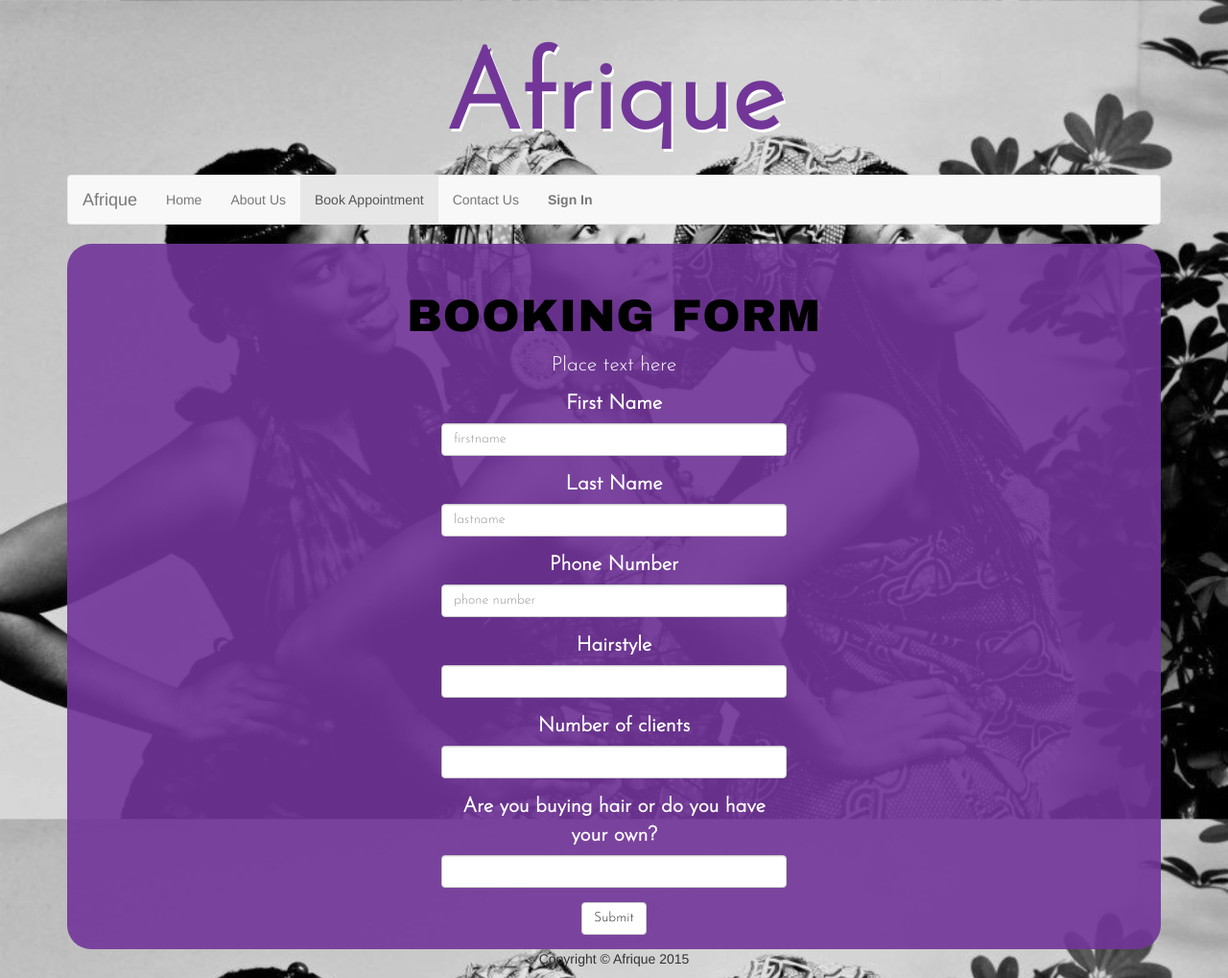
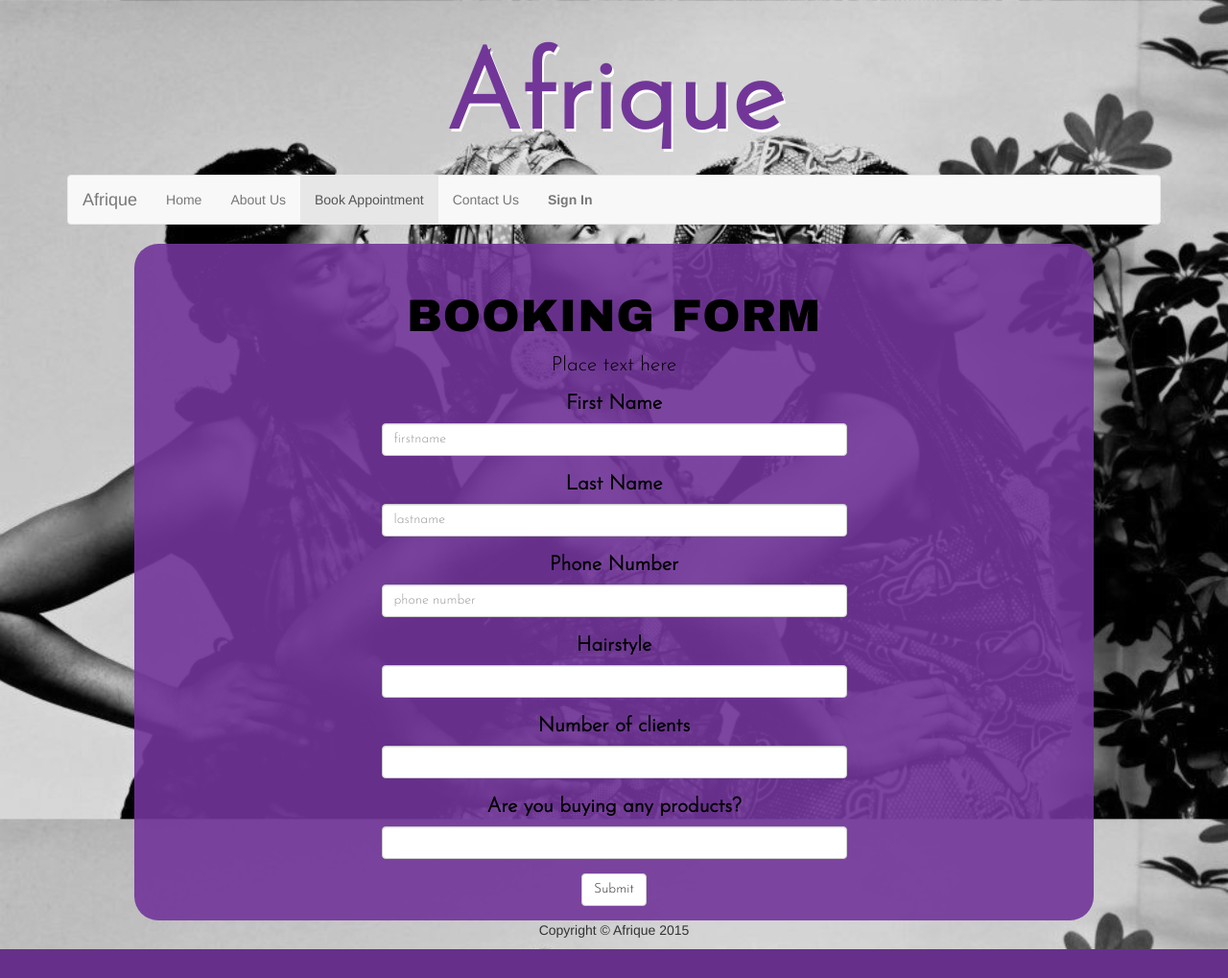
Before and after one commit to oyiza/afrique, a PHP site: page /bookap.php in a window 1280 px wide. Shown: the whole page at 96% size. After the commit the page ends 989 px from the top, so only its background shows below. Run offline with PHP 8.4, Linux system fonts and the light colour scheme; some libraries are stand-ins or nearby versions.

Commit message:
centered the booking form

```diff
--- a/bookap.php
+++ b/bookap.php
@@ -68,51 +68,51 @@
 		<div class="row">
 			 <div class="box">
 				<div class="col-lg-12 text-center">
-				<div class="text-center form" id="booking" align="center">
+				<div class="text-center form center-div" id="booking" style="width: 1000px; color: black">
 					<!--<hr>--><div><br/></div>
 					<h2 class="intro-text text-center book-head"><strong>Booking Form</strong></h2>
 					<!--<hr>-->
 					<p>Place text here</p>
 					<form role="form">
 						<div class="row">
-							<div class="col-xs-4"></div>
-							<div class="form-group col-xs-4">
+							<div class="col-xs-3"></div>
+							<div class="form-group col-xs-6">
 								<label>First Name</label>
 								<input type="text" class="form-control" placeholder="firstname">
 							</div>
 						</div>
 						<div class="row">
-						<div class="col-xs-4"></div>
-							<div class="form-group col-xs-4">
+						<div class="col-xs-3"></div>
+							<div class="form-group col-xs-6">
 								<label>Last Name</label>
 								<input type="text" class="form-control" placeholder="lastname">
 							</div>
 						</div>
 						<div class="row">
-						<div class="col-xs-4"></div>
-							<div class="form-group col-xs-4">
+						<div class="col-xs-3"></div>
+							<div class="form-group col-xs-6">
 								<label>Phone Number</label>
 								<input type="number" class="form-control" placeholder="phone number">
 							</div>
 						</div>
 						<div class="row">
-						<div class="col-xs-4"></div>
-							<div class="form-group col-xs-4">
+						<div class="col-xs-3"></div>
+							<div class="form-group col-xs-6">
 								<label>Hairstyle</label>
 								<input type="text" class="form-control" placeholder="">
 							</div>
 						</div>
 						<div class="row">
-						<div class="col-sm-4"></div>
-							<div class="form-group col-sm-4">
+						<div class="col-sm-3"></div>
+							<div class="form-group col-sm-6">
 								<label>Number of clients</label>
 								<input type="number" class="form-control" placeholder="">
 							</div>
 						</div>
 						<div class="row">
-						<div class="col-sm-4"></div>
-							<div class="form-group col-sm-4">
-								<label>Are you buying hair or do you have your own?</label>
+						<div class="col-sm-3"></div>
+							<div class="form-group col-sm-6">
+								<label>Are you buying any products?</label>
 								<input type="text" class="form-control" placeholder="">
 							</div>
 						</div>
--- a/css/style.css
+++ b/css/style.css
@@ -138,6 +138,11 @@ body {
 
 }
 
+.center-div {
+	margin-left: auto;
+	margin-right: auto;
+}
+
 @media screen and (min-width:1200px) {
     .box:after {
         content: '';
```
